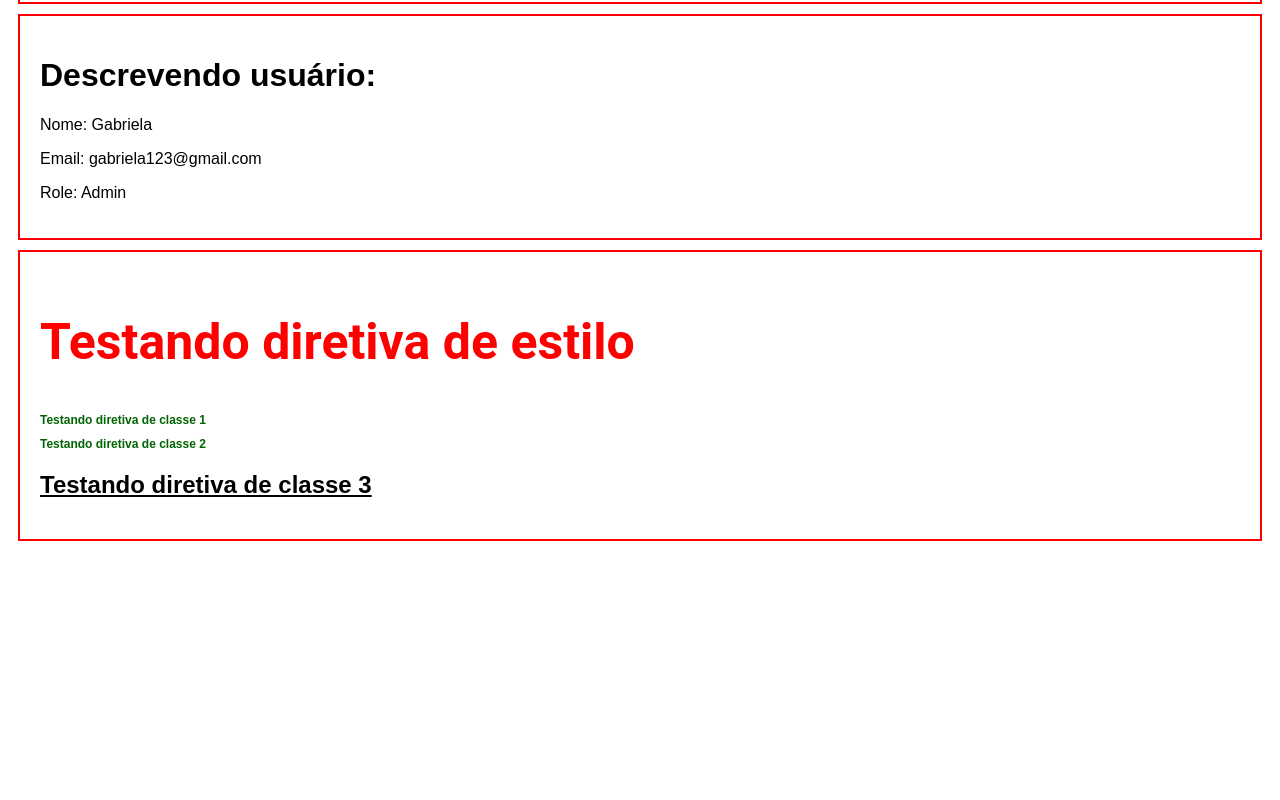
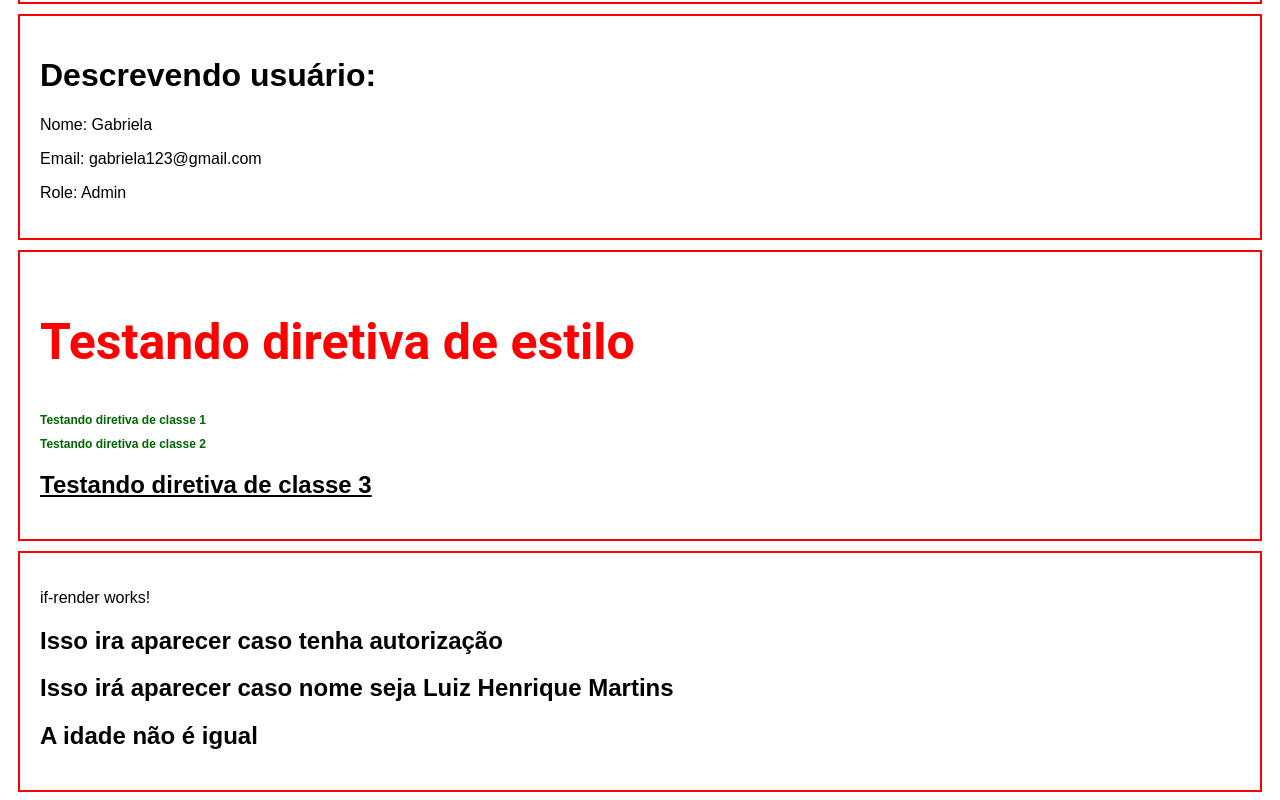
Before and after one commit to Loumartins/Estudos-Angular, an Angular app: page / in a window 1280 px wide. Shown: the part 249-1049 px from the top of the page. Before the commit the page ends 800 px from the top, so only its background shows below. Built offline with nearby package versions, Linux system fonts and the light colour scheme.

Commit message:
Renderização de condicional

```diff
--- a/src/app/app.component.html
+++ b/src/app/app.component.html
@@ -2,3 +2,4 @@
 <app-second-component></app-second-component>
 <app-parent-data [name]='userName' [userData]="userData"></app-parent-data>
 <app-directives></app-directives>
+<app-if-render></app-if-render>
--- a/src/app/app.module.ts
+++ b/src/app/app.module.ts
@@ -7,6 +7,7 @@ import { FirstComponentComponent } from './components/first-component/first-comp
 import { SecondComponentComponent } from './components/second-component/second-component.component';
 import { ParentDataComponent } from './components/parent-data/parent-data.component';
 import { DirectivesComponent } from './components/directives/directives.component';
+import { IfRenderComponent } from './components/if-render/if-render.component';
 
 @NgModule({
   declarations: [
@@ -14,7 +15,8 @@ import { DirectivesComponent } from './components/directives/directives.componen
     FirstComponentComponent,
     SecondComponentComponent,
     ParentDataComponent,
-    DirectivesComponent
+    DirectivesComponent,
+    IfRenderComponent
   ],
   imports: [
     BrowserModule,
--- /dev/null
+++ b/src/app/components/if-render/if-render.component.html
@@ -0,0 +1,12 @@
+<div class="geral">
+  <p>if-render works!</p>
+  <h2 *ngIf="exibir">Isso ira aparecer caso tenha autorização</h2>
+  <h2 *ngIf="nome === 'Luiz Henrique Martins'">Isso irá aparecer caso nome seja Luiz Henrique Martins</h2>
+  <!--Utilização do Else-->
+  <p *ngIf="idade===22 ; else ageNotMatch">A idade precisa ser igual a 22</p>
+  <ng-template #ageNotMatch>
+    <div>
+      <h2>A idade não é igual</h2>
+    </div>
+  </ng-template>
+</div>
--- /dev/null
+++ b/src/app/components/if-render/if-render.component.ts
@@ -0,0 +1,14 @@
+import { Component } from '@angular/core';
+
+@Component({
+  selector: 'app-if-render',
+  templateUrl: './if-render.component.html',
+  styleUrls: ['./if-render.component.css'],
+})
+export class IfRenderComponent {
+  exibir: boolean = true;
+  //Condicional
+  //nome = 'Marcelo';
+  nome = 'Luiz Henrique Martins';
+  idade = 132;
+}
```
Also changed, not shown: src/app/components/if-render/if-render.component.css (added), 1 other file (tests, documents, lock files or other folders).
